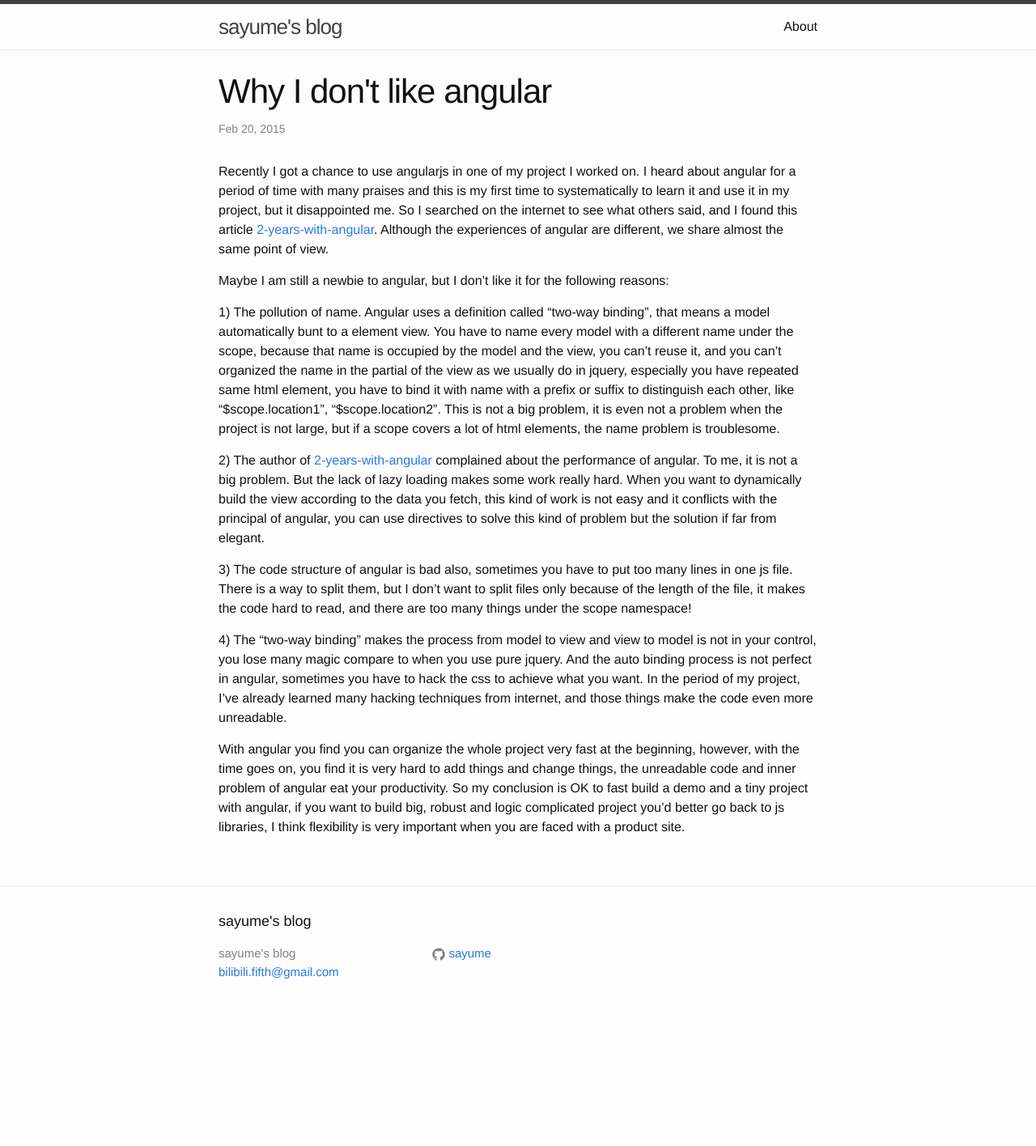
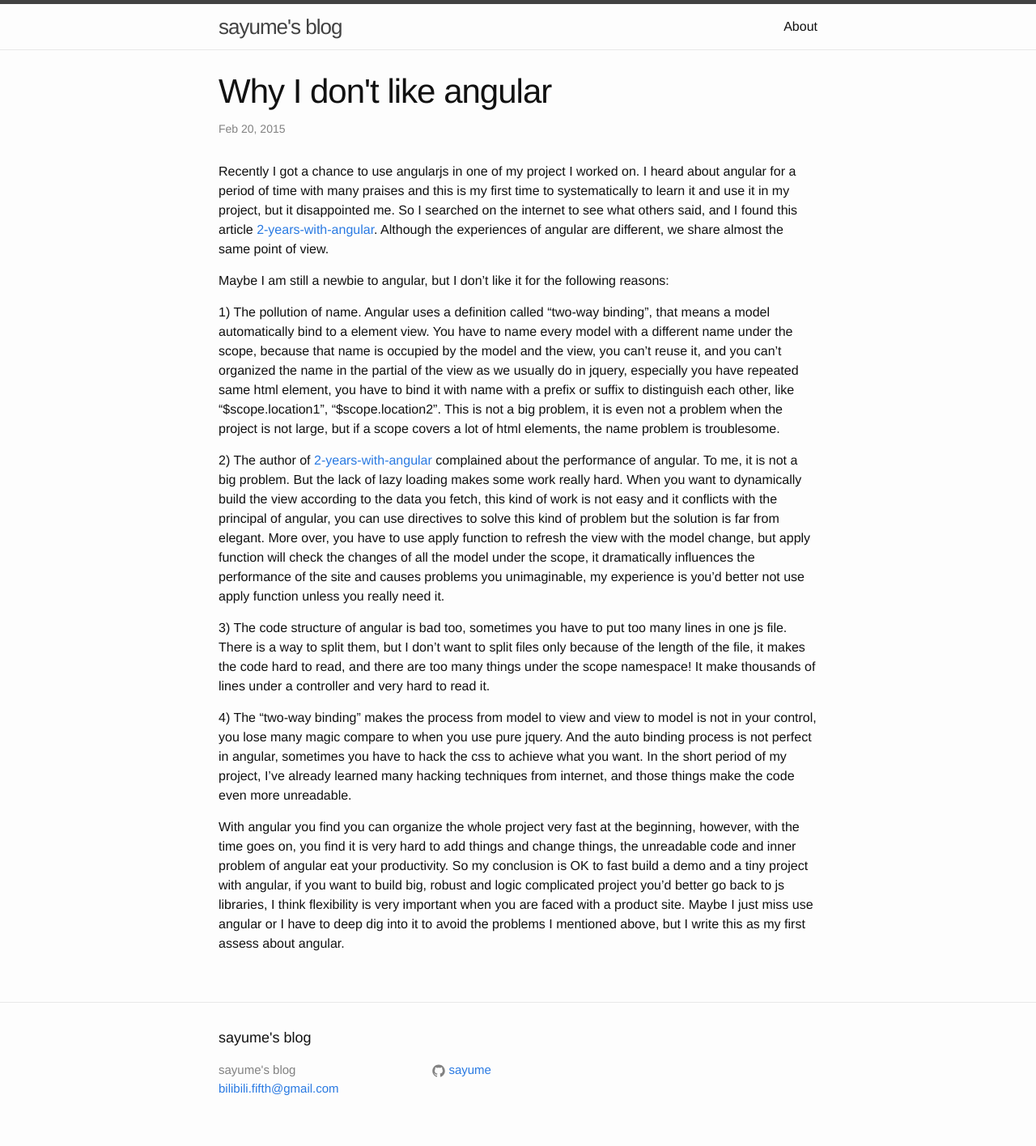
Before and after one commit to sayume/sayume.github.io, a Jekyll site: the page built from _posts/2015-02-22-why-I-don't-like-angularjs.markdown, in a window 1280 px wide. Shown: the whole page at 81% size. Built offline with Jekyll 4.4.1, drawn with Linux system fonts in a browser that asks for light colours; before the commit the page ends 1272 px from its top, so only the background shows below that.

Commit message:
fix spell.

```diff
--- a/_posts/2015-02-22-why-I-don't-like-angularjs.markdown
+++ b/_posts/2015-02-22-why-I-don't-like-angularjs.markdown
@@ -11,7 +11,7 @@
 
 Maybe I am still a newbie to angular, but I don't like it for the following reasons:
 
-1) The pollution of name. Angular uses a definition called "two-way binding", that means a model automatically bunt to
+1) The pollution of name. Angular uses a definition called "two-way binding", that means a model automatically bind to
  a element view. You have to name every model with a different name under the scope, because that name is occupied by
 the model and the view, you can't reuse it, and you can't organized the name in the partial of the view as we usually do
 in jquery, especially you have repeated same html element, you have to bind it with name with a prefix or suffix to
@@ -21,21 +21,26 @@
 2) The author of [2-years-with-angular] complained about the performance of angular. To me, it is not a big problem. But
 the lack of lazy loading makes some work really hard. When you want to dynamically build the view according to the data
 you fetch, this kind of work is not easy and it conflicts with the principal of angular, you can use directives to solve
-this kind of problem but the solution if far from elegant.
+this kind of problem but the solution is far from elegant. More over, you have to use apply function to refresh the view
+with the model change, but apply function will check the changes of all the model under the scope, it dramatically influences
+the performance of the site and causes problems you unimaginable, my experience is you'd better not use apply function unless
+you really need it.
 
-3) The code structure of angular is bad also, sometimes you have to put too many lines in one js file. There is a way to
+3) The code structure of angular is bad too, sometimes you have to put too many lines in one js file. There is a way to
 split them, but I don't want to split files only because of the length of the file, it makes the code hard to read, and
-there are too many things under the scope namespace!
+there are too many things under the scope namespace! It make thousands of lines under a controller and very hard to read
+it.
 
 4) The "two-way binding" makes the process from model to view and view to model is not in your control, you lose many
 magic compare to when you use pure jquery. And the auto binding process is not perfect in angular, sometimes you have to
-hack the css to achieve what you want. In the period of my project, I've already learned many hacking techniques from
+hack the css to achieve what you want. In the short period of my project, I've already learned many hacking techniques from
 internet, and those things make the code even more unreadable.
 
 With angular you find you can organize the whole project very fast at the beginning, however, with the time goes on, you
 find it is very hard to add things and change things, the unreadable code and inner problem of angular eat your productivity.
 So my conclusion is OK to fast build a demo and a tiny project with angular, if you want to build big, robust and logic
 complicated project you'd better go back to js libraries, I think flexibility is very important when you are faced with
-a product site.
+a product site. Maybe I just miss use angular or I have to deep dig into it to avoid the problems I mentioned above, but
+I write this as my first assess about angular.
 
 [2-years-with-angular]:    http://www.fse.guru/2-years-with-angular
```
